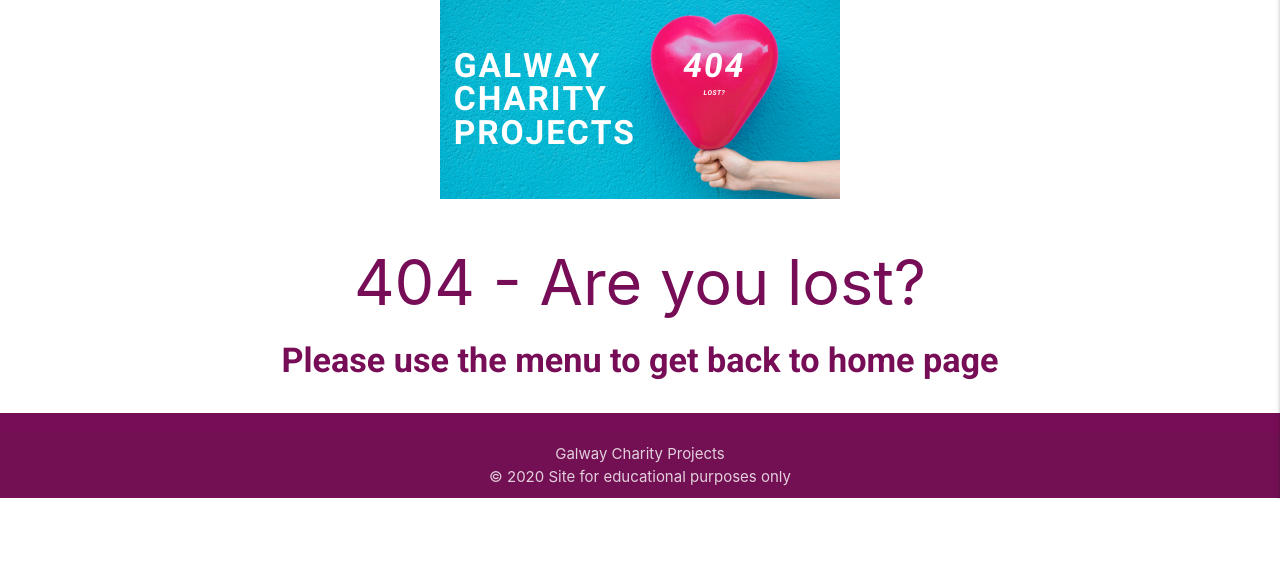
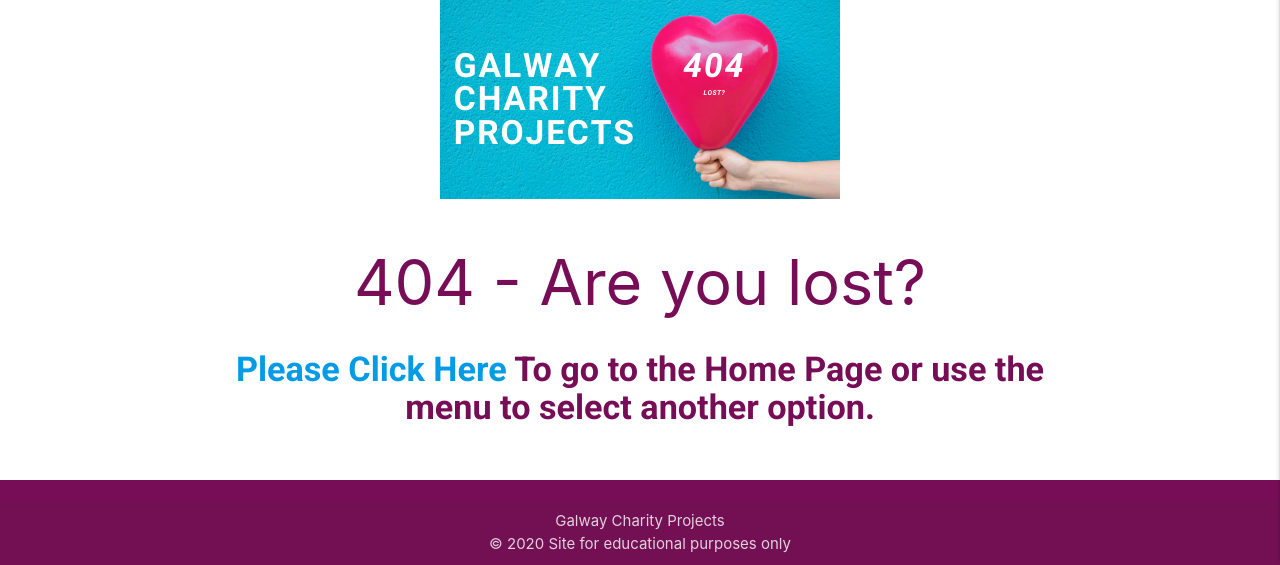
Before and after one commit to lhynes/CI-Data-Centric-Development-Milestone-Project-3, a Flask app: page /edit_project/1 in a window 1280 px wide. Shown: the part 301-866 px from the top of the page. Before the commit the page ends 800 px from the top, so only its background shows below. Run offline with Flask 2, Linux system fonts and the light colour scheme; some libraries are stand-ins or nearby versions.

Commit message:
updated error pages

```diff
--- a/templates/403.html
+++ b/templates/403.html
@@ -17,7 +17,7 @@
                        Oh, not allowed here!
                     </h1>
                     <h4>
-                        Please use the menu to get back to home page
+                         <a href="{{ url_for('index') }}"><p>Please Click Here </a>To go to the Home Page or use the menu to select another option. </p>
                     </h4>
                 </div>
             </div>
--- a/templates/404.html
+++ b/templates/404.html
@@ -18,7 +18,7 @@
                        404  - Are you lost?
                     </h1>
                     <h4>
-                        Please use the menu to get back to home page
+                        <a href="{{ url_for('index') }}"><p>Please Click Here </a>To go to the Home Page or use the menu to select another option. </p>
                     </h4>
                 </div>
             </div>
--- a/templates/500.html
+++ b/templates/500.html
@@ -17,6 +17,7 @@
                     </h1>
                     <h4>
                         Sorry about that, please try again later.
+                        <a href="{{ url_for('index') }}"><p>Please Click Here </a>To go to the Home Page or use the menu to select another option. </p>
                     </h4>
                 </div>
             </div>
--- a/templates/base.html
+++ b/templates/base.html
@@ -4,6 +4,7 @@
 <head>
 	<meta charset="UTF-8">
 	<meta name="viewport" content="width=device-width, initial-scale=1.0">
+    <!-- favicon - https://favicon.io/favicon-generator/ -->
     <link rel="shortcut icon" href="{{ url_for('static', filename='images/favicon.ico') }}">
 	<link rel="stylesheet" href="https://cdnjs.cloudflare.com/ajax/libs/font-awesome/5.13.1/css/all.min.css"
 		integrity="sha512-xA6Hp6oezhjd6LiLZynuukm80f8BoZ3OpcEYaqKoCV3HKQDrYjDE1Gu8ocxgxoXmwmSzM4iqPvCsOkQNiu41GA=="
```
